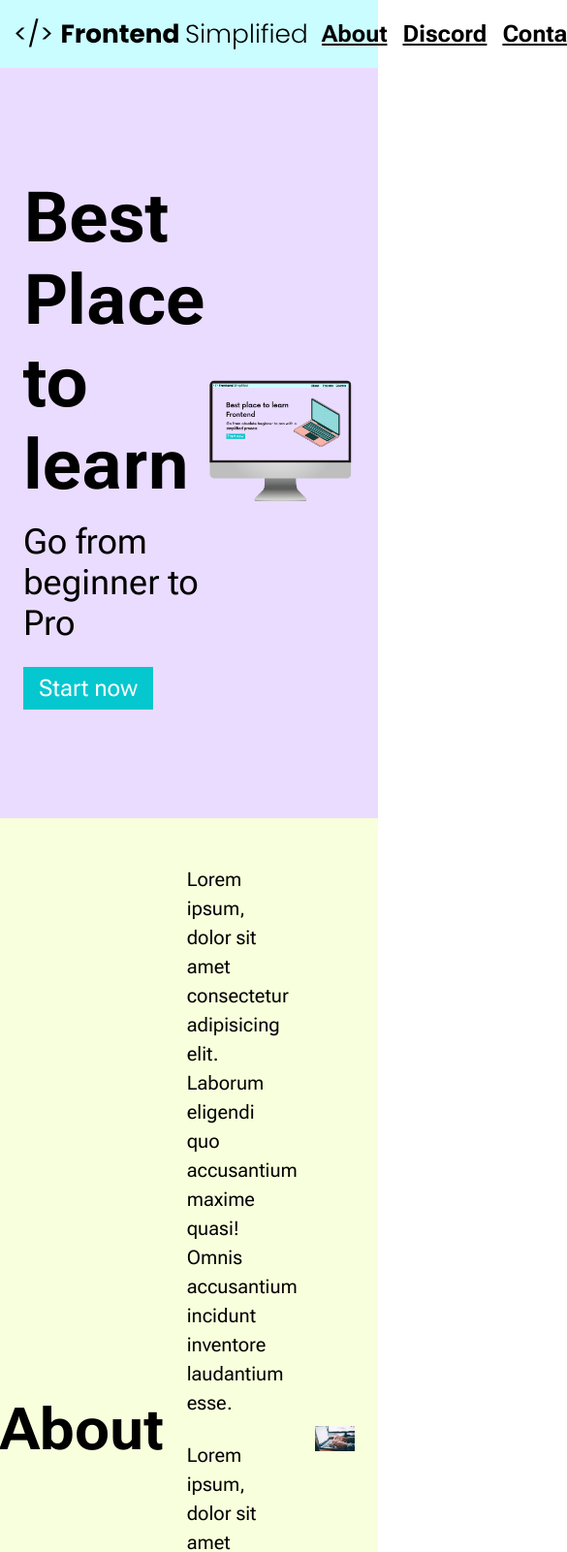
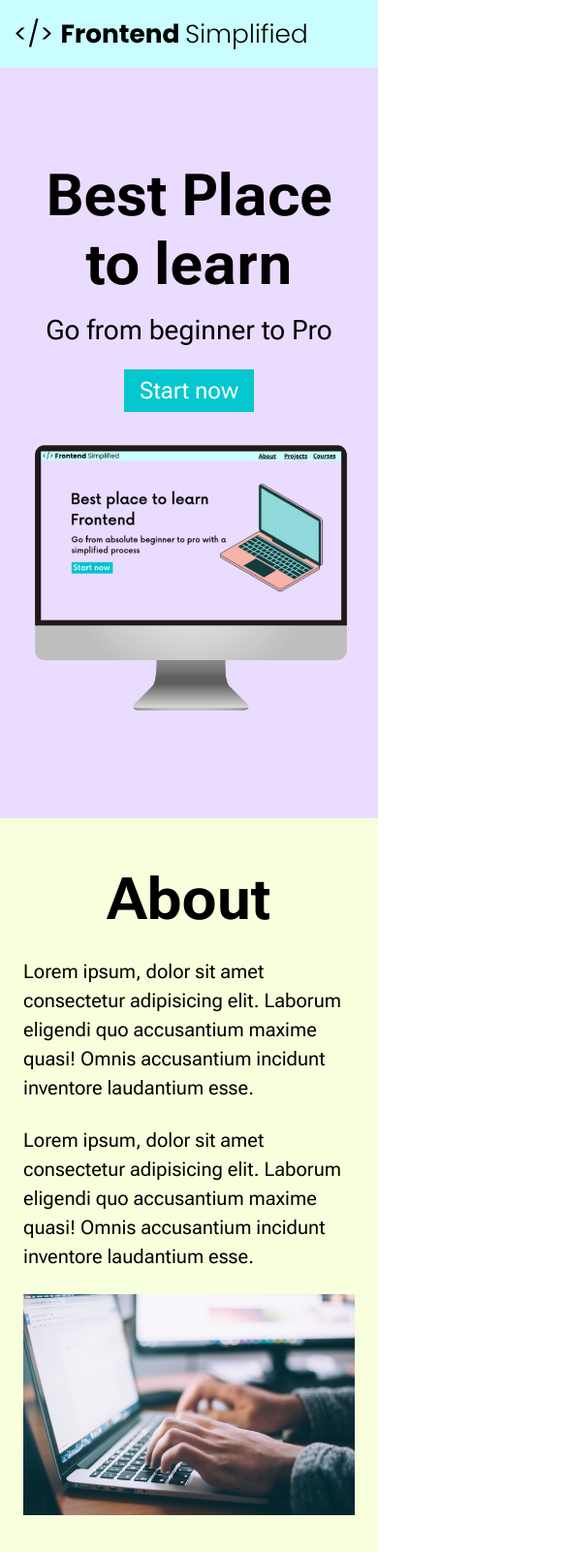
Before and after one commit to SergioWater/Remake-of-a-website, a plain HTML site: page index.html in a window 390 px wide. Shown: the top 1601 px of the page at 97% size, 585 px wide, since content can reach past the window. Drawn offline with Linux system fonts and the light colour scheme.

Commit message:
made it responsive on mobile

```diff
--- a/index.html
+++ b/index.html
@@ -25,10 +25,10 @@
         </nav>
         <header>
             <div class="row">
-            <div>
+            <div class="home__description">
                 <h1>Best Place to learn</h1>
                 <p class="subheader">Go from beginner to Pro</p>
-                <button>Start now</button>
+                <button class="home__description--button">Start now</button>
             </div>
             <figure><img src="./HTML Practise Assets/laptop.png" alt="Home Page image"></figure>
             </div>
--- a/style.css
+++ b/style.css
@@ -119,6 +119,7 @@ form{
     display: flex;
     flex-direction: column;
     margin: 0 auto;
+    padding: 0 24px;
 
 }
 input,textarea {
@@ -146,3 +147,54 @@ footer{
 .footer__link{
     padding: 0 16px;
 }
+@media (max-width: 728px){
+    .row{
+        flex-direction: column;
+    }
+    .home__description{
+        margin-bottom: 24px;
+        display: flex;
+        flex-direction: column;
+        align-items: center;
+    }
+    .home__description--button{
+        max-width: 240px;
+    }
+    h1{
+        text-align: center;
+        font-size: 60px;
+    }
+    .subheader{
+        text-align: center;
+        font-size: 28px;
+    }
+    ul{
+        display: none;
+    }
+    .desc{
+        flex-direction: column;
+    }
+    .section__wrapper{
+        width: 100%;
+    }
+    .about__img--wrapper{
+        width: 100%;
+    }
+    #discord .desc{
+        flex-direction: column-reverse;
+    }
+
+    footer{
+        padding: 48px 24px;
+    }
+    .footer__logo{
+        max-width: 360px;
+    }
+    .footer__link{
+        padding: 0 4px;
+        font-size: 18px;
+    }
+    .footer__links{
+        margin-bottom: 24px;
+    }
+}
```
